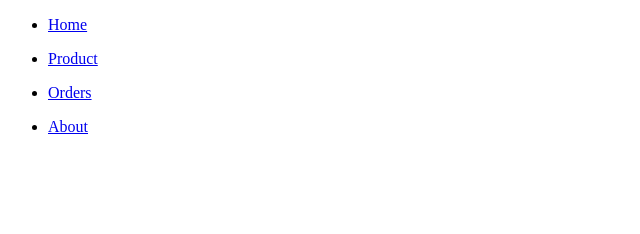
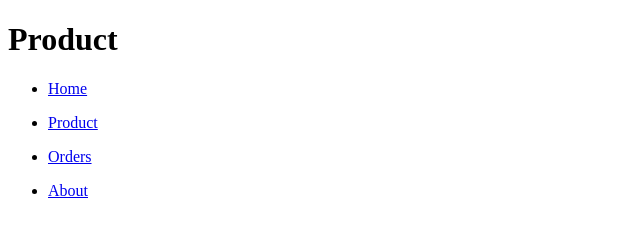
Before and after one commit to kovacsszilard/kovacsszilard.github.io, a plain HTML site: page product.html in a window 1280 px wide. Shown: the whole page, without its empty margins (0-640 px from the left). Drawn offline with Linux system fonts and the light colour scheme.

Commit message:
init page.

```diff
--- a/product.html
+++ b/product.html
@@ -6,6 +6,7 @@
     <title>Product</title>
 </head>
 <body>
+    <h1>Product</h1>
     <ul>
         <li>
             <a href="index.html">Home</a>
```
Also changed, not shown: orders.html (+1 -0 lines).
